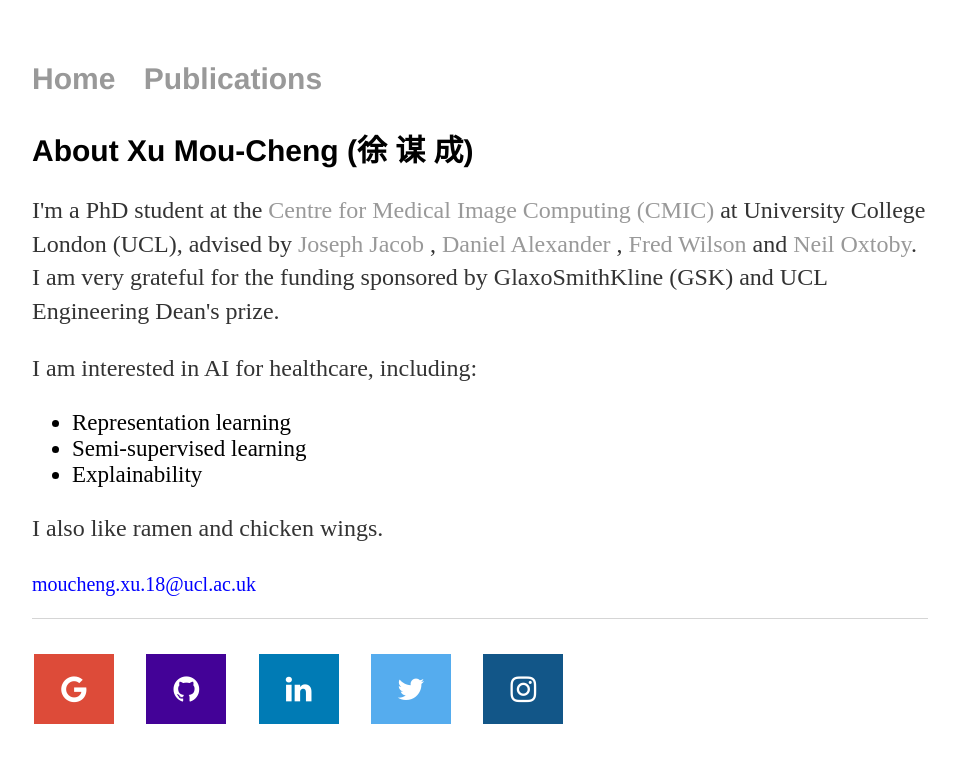
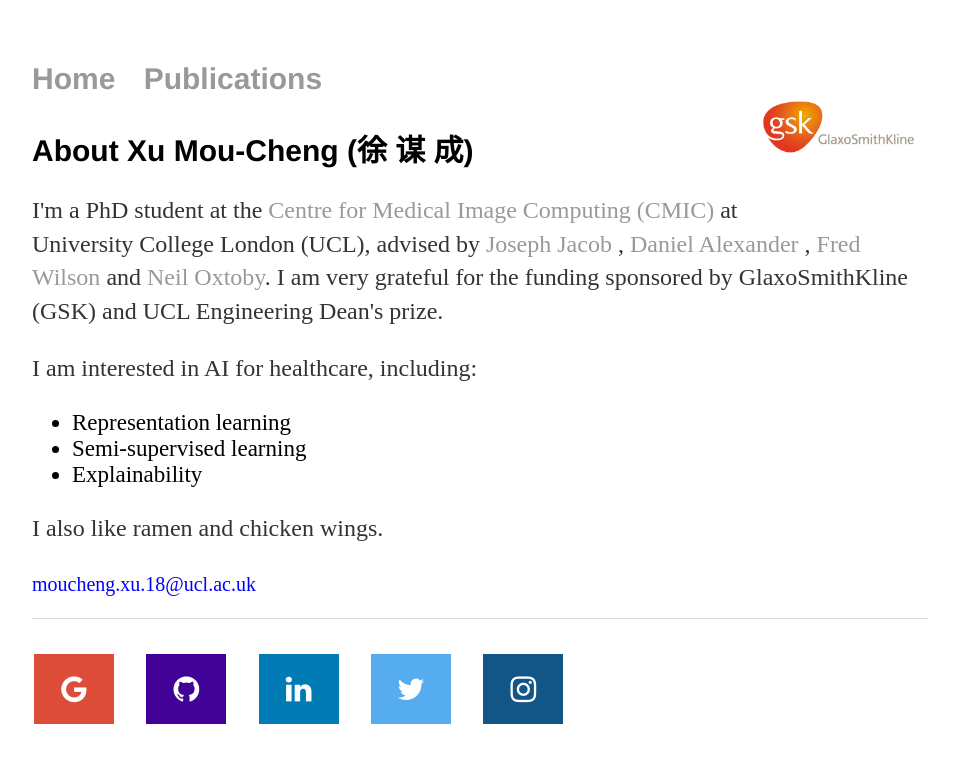
Before and after one commit to moucheng2017/mouchengxu.github.io, a Jekyll site: the page built from index.html, in a window 1280 px wide. Shown: the top 763 px of the page, without its empty margins (160-1119 px from the left). Built offline with Jekyll 4.4.1, drawn with Linux system fonts in a browser that asks for light colours.

Commit message:
Update default.html

```diff
--- a/_layouts/default.html
+++ b/_layouts/default.html
@@ -11,6 +11,7 @@
 	    		<ul>
 	        		<li><a href="/">Home</a></li>
 	        		<li><a href="/projects">Publications</a></li>
+				<img src="/gsk.png" style="float:right;width:200;height:140;">
 	    		</ul>
 			</nav>
 			<div class="container">
```
